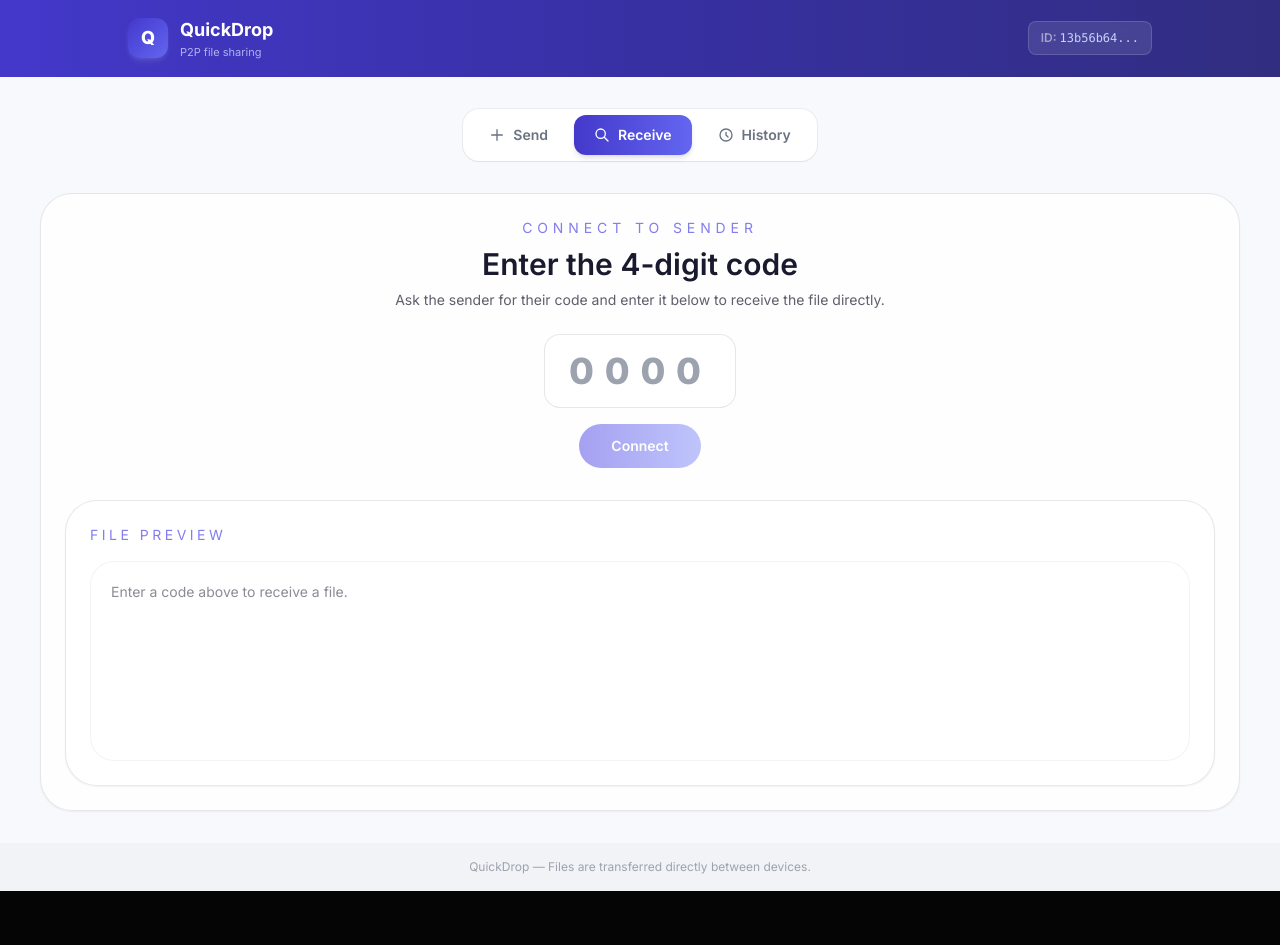
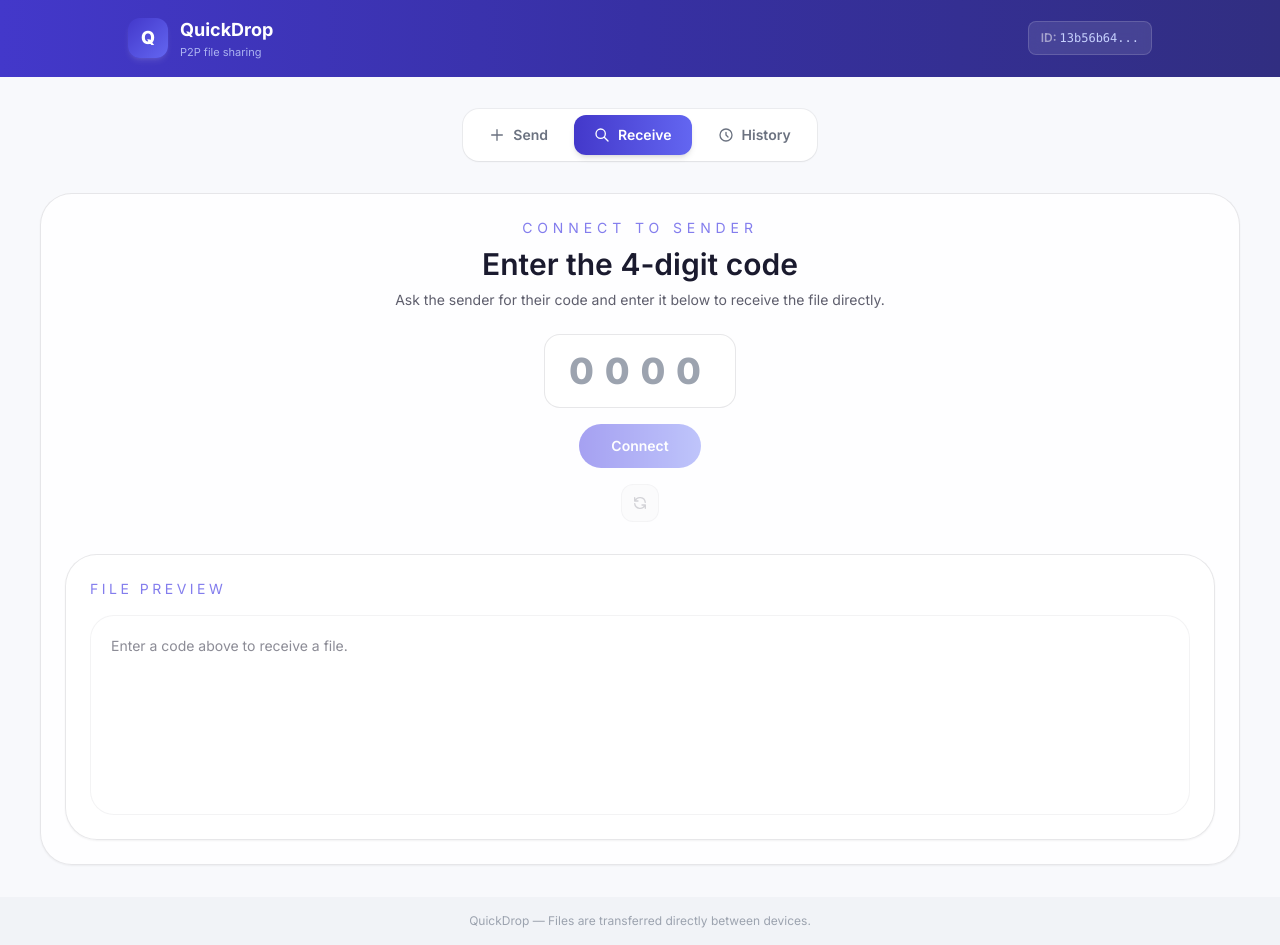
Before and after one commit to rohanz2003/QuickDrop, a React (Vite) app in the folder quickdrop-qr-app/frontend/: page / in a window 1280 px wide. Both pictures are taken after a click on the button "Receive". Before the commit the page ends 891 px from the top, so only its background shows below. Built offline with nearby package versions, Linux system fonts and the light colour scheme; no server answers.

Commit message:
Refresh code keeps file + ScanTab clear input icon

```diff
--- a/quickdrop-qr-app/frontend/src/components/ScanTab.jsx
+++ b/quickdrop-qr-app/frontend/src/components/ScanTab.jsx
@@ -256,6 +256,17 @@ export default function ScanTab({ clientId, pendingRoom }) {
               >
                 Connect
               </button>
+              <button
+                type="button"
+                onClick={handleRemoveP2P}
+                disabled={!roomCode && !p2pStatus && !p2pResult}
+                className="rounded-xl border border-onsurface/10 bg-onsurface/5 p-2.5 text-onsurface/60 transition-all duration-300 hover:border-primary/30 hover:text-primary hover:bg-primary/10 disabled:opacity-30 disabled:cursor-not-allowed"
+                title="Clear"
+              >
+                <svg className="w-4 h-4" fill="none" viewBox="0 0 24 24" stroke="currentColor" strokeWidth={2}>
+                  <path strokeLinecap="round" strokeLinejoin="round" d="M4 4v5h.582m15.356 2A8.001 8.001 0 004.582 9m0 0H9m11 11v-5h-.581m0 0a8.003 8.003 0 01-15.357-2m15.357 2H15" />
+                </svg>
+              </button>
             </div>
           </div>
 
--- a/quickdrop-qr-app/frontend/src/components/UploadTab.jsx
+++ b/quickdrop-qr-app/frontend/src/components/UploadTab.jsx
@@ -343,6 +343,28 @@ export default function UploadTab({ clientId }) {
     setState(initialState);
   };
 
+  const refreshCode = () => {
+    wsRef.current?.close();
+    xhrRef.current?.abort();
+    channelRef.current?.close();
+    peerRef.current?.close();
+    xhrRef.current = null;
+    wsRef.current = null;
+    channelRef.current = null;
+    peerRef.current = null;
+    roomIdRef.current = null;
+    setState((prev) => ({
+      ...prev,
+      roomCode: null,
+      qrSvg: null,
+      qrData: null,
+      uploading: false,
+      progress: 0,
+      error: null,
+      statusText: ''
+    }));
+  };
+
   const handleDragLeave = useCallback(() => {
     setDragOver(false);
   }, []);
@@ -519,7 +541,7 @@ export default function UploadTab({ clientId }) {
               </div>
               <button
                 type="button"
-                onClick={cancelTransfer}
+                onClick={refreshCode}
                 className="absolute -top-2 -right-2 rounded-full border border-onsurface/10 bg-surface-low p-1.5 text-onsurface/60 shadow-sm transition-all duration-300 hover:bg-red-500/10 hover:text-red-400 hover:border-red-500/30"
                 title="Generate new code"
               >
```
